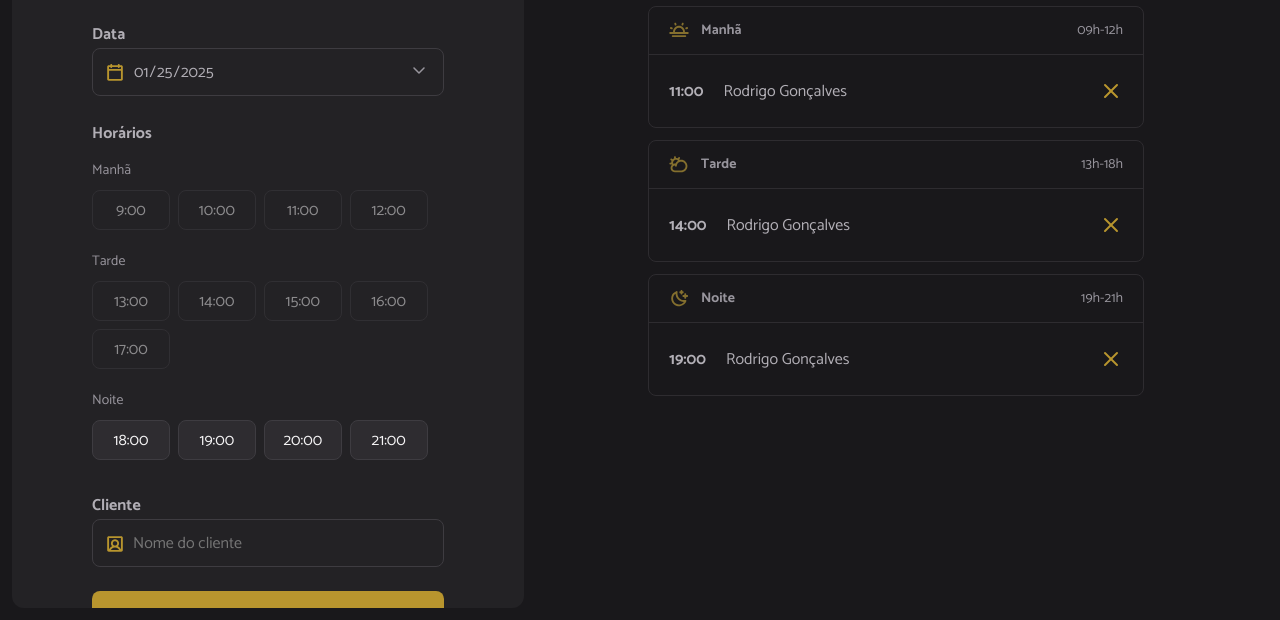
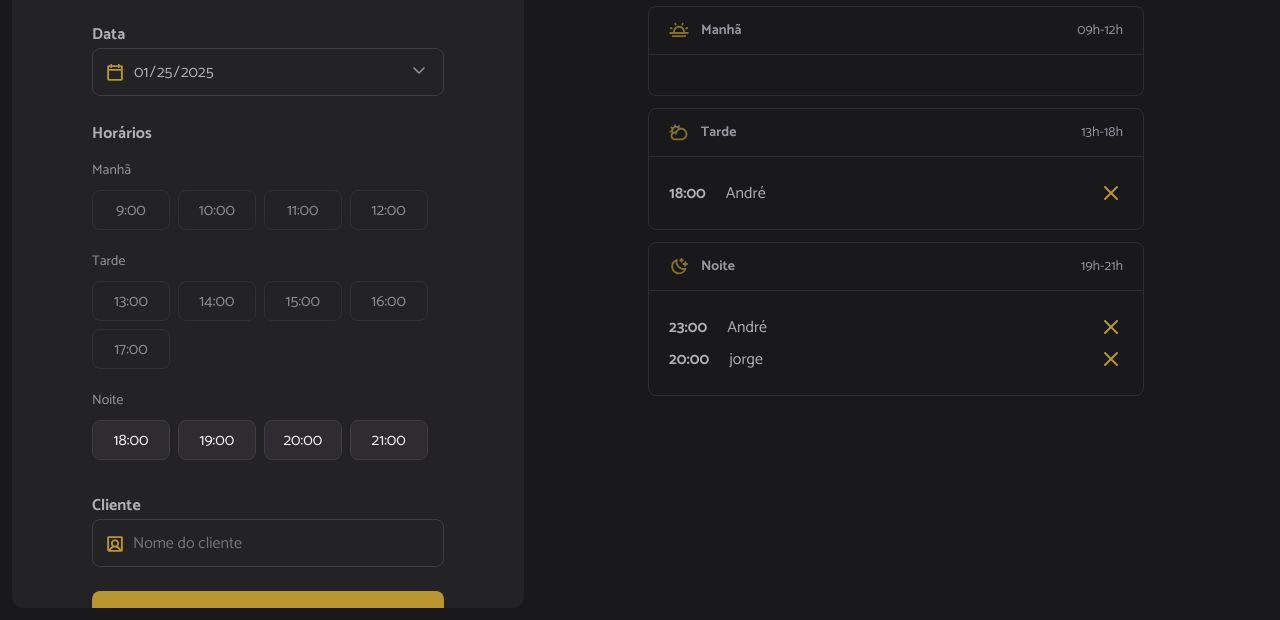
Before and after one commit to AndreTrevizam/projeto-hair-day, a website built with webpack: page index.html in a window 1280 px wide. Shown: the part 180-800 px from the top of the page. Built offline with nearby package versions, Linux system fonts and the light colour scheme; data requests are answered from the project's data file.

Commit message:
Renderizando os agendamentos

```diff
--- a/server.json
+++ b/server.json
@@ -1,9 +1,19 @@
 {
   "schedules": [
     {
-      "id": 1737820612571,
+      "id": "1737820612571",
       "name": "André",
       "when": "2025-01-25T23:00:00.000Z"
+    },
+    {
+      "id": 1737826006999,
+      "name": "André",
+      "when": "2025-01-25T18:00:00.000Z"
+    },
+    {
+      "id": 1737826399938,
+      "name": "jorge",
+      "when": "2025-01-25T20:00:00.000Z"
     }
   ]
 }
--- a/src/modules/schedules/load.js
+++ b/src/modules/schedules/load.js
@@ -1,11 +1,19 @@
 import { hoursLoad } from "../form/hours-load.js"
+import {scheduleFetchByDay} from "../../services/schedule-fetch-by-day.js"
+import { scheduleShow } from "./show.js"
 
 // Seleciona o input de data
 const selectedDate = document.getElementById("date")
 
-export function schedulesDay() {
+export async function schedulesDay() {
   // Obtem a data do input
   const date = selectedDate.value
+
+  // Busca na API os agendamentos
+  const dailySchedules = await scheduleFetchByDay({date})
+
+  // Exibe os agendamentos
+  scheduleShow({dailySchedules})
 
   // Renderiza as horas disponiveis
   hoursLoad({date})
--- /dev/null
+++ b/src/modules/schedules/show.js
@@ -0,0 +1,54 @@
+import dayjs from "dayjs";
+
+// Seleciona as seções manhã, tarde e noite
+const periodMorning = document.getElementById("period-morning")
+const periodAfternoon = document.getElementById("period-afternoon")
+const periodNight = document.getElementById("period-night")
+
+export function scheduleShow({dailySchedules}) {
+  try {
+    // Limpa as listas
+    periodMorning.innerHTML = ""
+    periodAfternoon.innerHTML = ""
+    periodNight.innerHTML = ""
+
+    // Renderizar os agendamentos por periodo
+    dailySchedules.forEach((schedule) => {
+      const item = document.createElement("li")
+      const time = document.createElement("strong")
+      const name = document.createElement("span")
+
+      // Adiciona o id do agendamento
+      item.setAttribute("data-id", schedule.id)
+
+      time.textContent = dayjs(schedule.when).format("HH:mm")
+      name.textContent = schedule.name
+
+      // Cria o icone de cancelar
+      const cancelIcon = document.createElement("img")
+      cancelIcon.classList.add("cancel-icon")
+      cancelIcon.setAttribute("src", "./src/assets/cancel.svg")
+      cancelIcon.setAttribute("alt", "Cancelar")
+
+      // Adiciona o tempo, nome e icone no item
+      item.append(time, name, cancelIcon)
+
+      // Obtem somente a hora
+      const hour = dayjs(schedule.when).hour()
+
+      // Renderiza o agendamento na sessão (manhã, tarde ou noite)
+      if (hour <= 12) {
+        periodMorning.appendChild(item)
+      } else if (hour > 12 && hour <= 18) {
+        periodAfternoon.appendChild(item)
+      } else {
+        periodNight.appendChild(item)
+      }
+
+    })
+
+  } catch (error) {
+    alert("Não foi possível exibir os agendamentos.")
+    console.log(error)
+  }
+}
--- /dev/null
+++ b/src/services/schedule-fetch-by-day.js
@@ -0,0 +1,21 @@
+import dayjs from "dayjs";
+import {apiConfig} from "./api-config.js"
+
+export async function scheduleFetchByDay({date}) {
+  try {
+    // Faz a requisição
+    const response = await fetch(`${apiConfig.baseURL}/schedules`)
+
+    // Converte para JSON
+    const data = await response.json()
+
+    // Filtra os agendamentos pelo dia selecionado
+    const dailySchedules = data.filter((schedule) => dayjs(date).isSame(schedule.when, "day"))
+
+    return dailySchedules
+
+  } catch (error) {
+    console.log(error)
+    alert("Não foi possível buscar os agendamentos do dia selecionado.")
+  }
+}
```
Also changed, not shown: index.html (+6 -3 lines).
